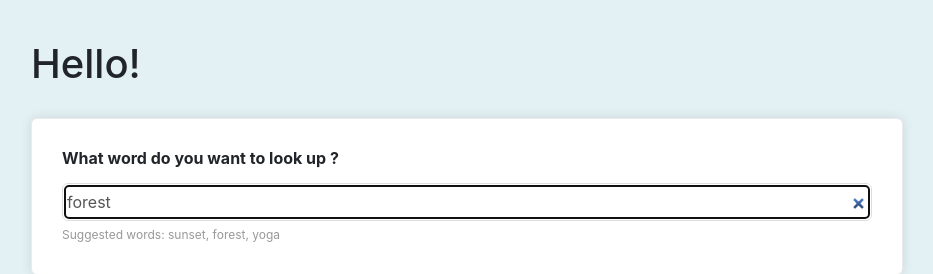
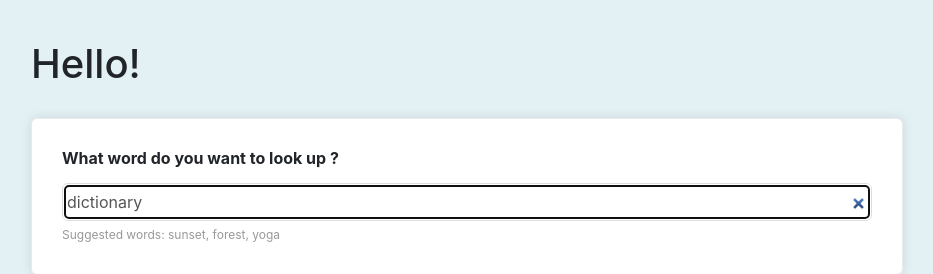
Before and after one commit to saranascimento9/dictionary-react-app, a React (Create React App) app: page / in a window 1280 px wide. Shown: the top 274 px of the page, without its empty margins (173-1106 px from the left). Built offline with nearby package versions, Linux system fonts and the light colour scheme; no server answers.

Commit message:
updated the default keyword

```diff
--- a/src/App.js
+++ b/src/App.js
@@ -9,7 +9,7 @@ export default function App() {
           <h1>Hello!</h1>
         </header>
         <main>
-          <Dictionary defaultKeyWord="forest" />
+          <Dictionary defaultKeyWord="dictionary" />
         </main>
         <footer className="App-footer">
           this website was made by{" "}
```
